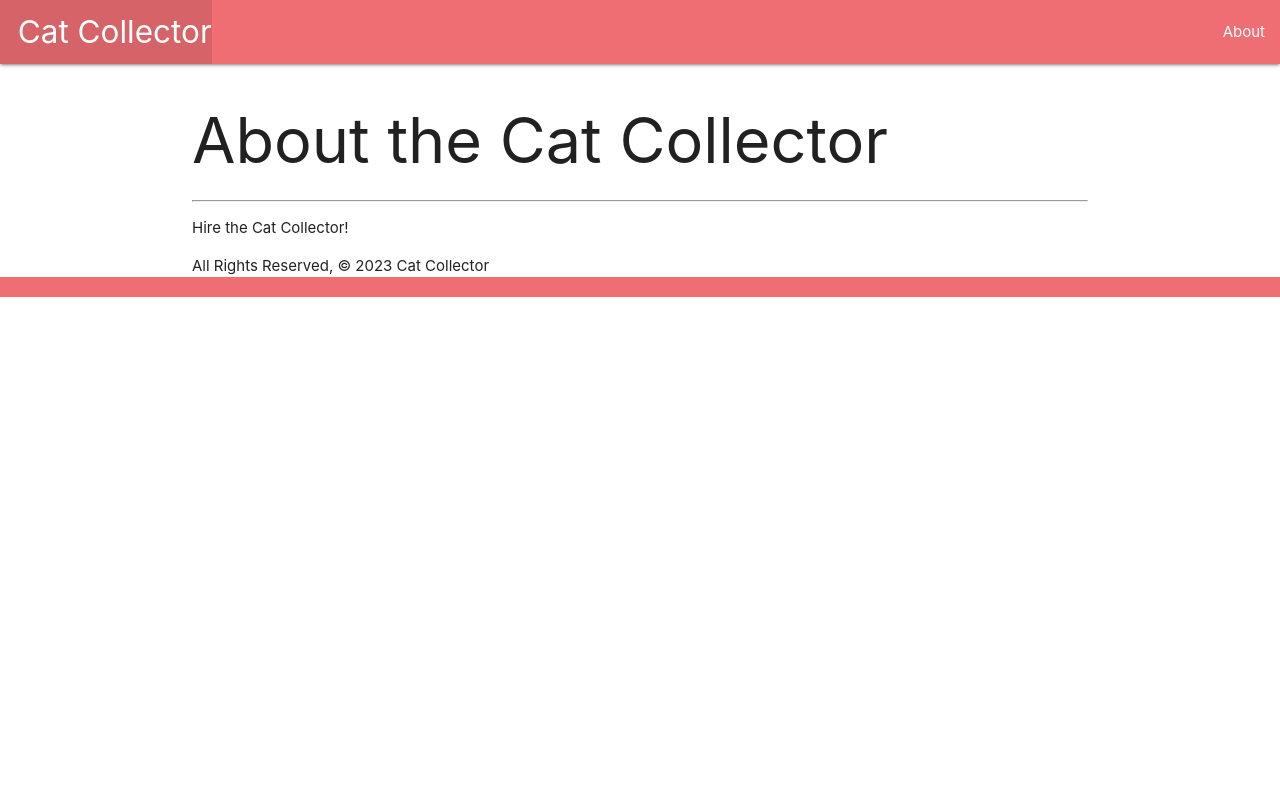
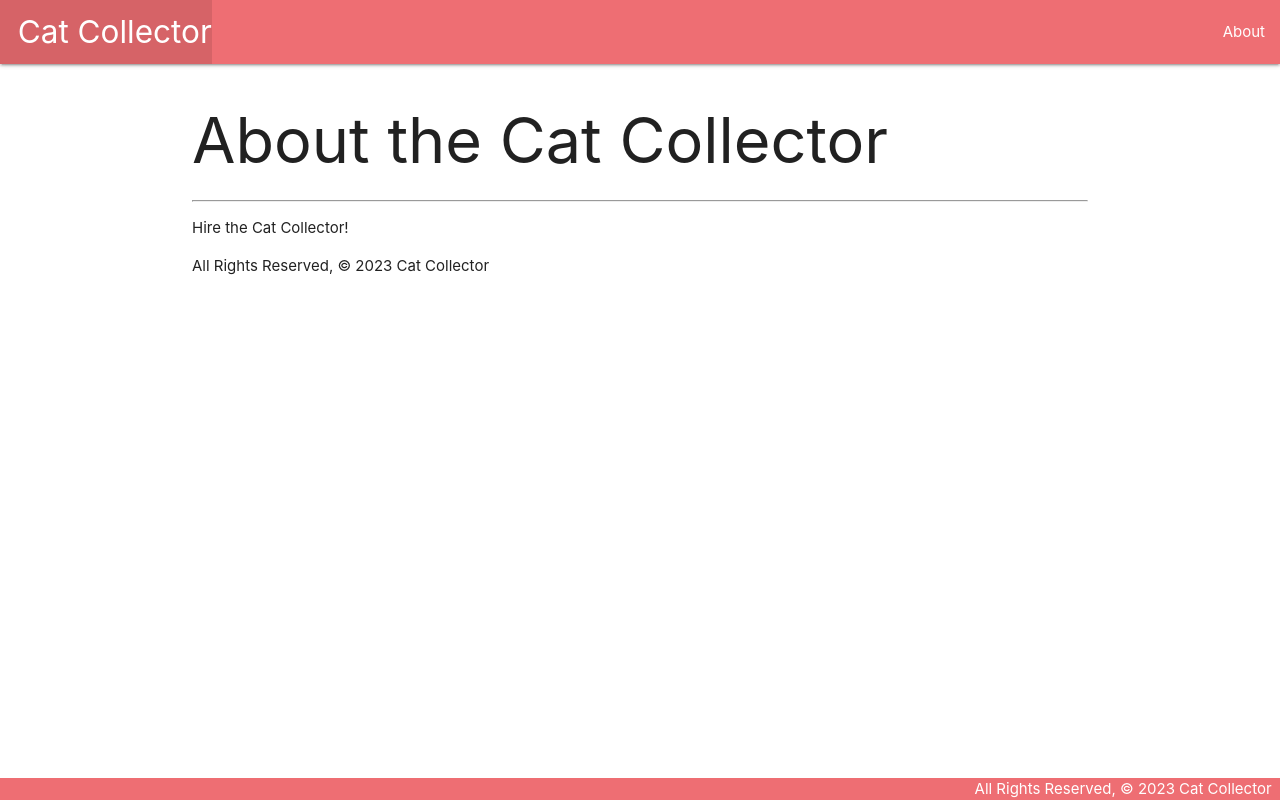
Before and after one commit to lvlivingston/cat-collector-part-4, a Django app: page /about/ in a window 1280 px wide. Run offline with Django 5.2, Linux system fonts and the light colour scheme.

Commit message:
added inheritance

```diff
--- /dev/null
+++ b/main_app/static/css/style.css
@@ -0,0 +1,14 @@
+body {
+    display: flex;
+    min-height: 100vh;
+    flex-direction: column;
+  }
+
+  main {
+    flex: 1 0 auto;
+  }
+
+  footer.page-footer {
+    padding-top: 0;
+    text-align: right;
+  }
--- a/main_app/templates/about.html
+++ b/main_app/templates/about.html
@@ -5,5 +5,5 @@
         <h1>About the Cat Collector</h1>
         <hr>
         <p>Hire the Cat Collector!</p>
-        <div>All Rights Reserved, &copy; 2023 Cat Collector &nbsp;</div>
+        <footer>All Rights Reserved, &copy; 2023 Cat Collector &nbsp;</footer>
     {% endblock %}
--- a/main_app/templates/base.html
+++ b/main_app/templates/base.html
@@ -1,3 +1,5 @@
+{% load static %}
+
 <!DOCTYPE html>
 <html lang="en">
 <head>
@@ -6,6 +8,7 @@
   <meta http-equiv="X-UA-Compatible" content="ie=edge">
   <title>Cat Collector</title>
   <link rel="stylesheet" href="https://cdnjs.cloudflare.com/ajax/libs/materialize/1.0.0/css/materialize.min.css">
+  <link rel="stylesheet" href="{% static 'css/style.css' %}">
 </head>
 <body>
   <header class="navbar-fixed">
```
